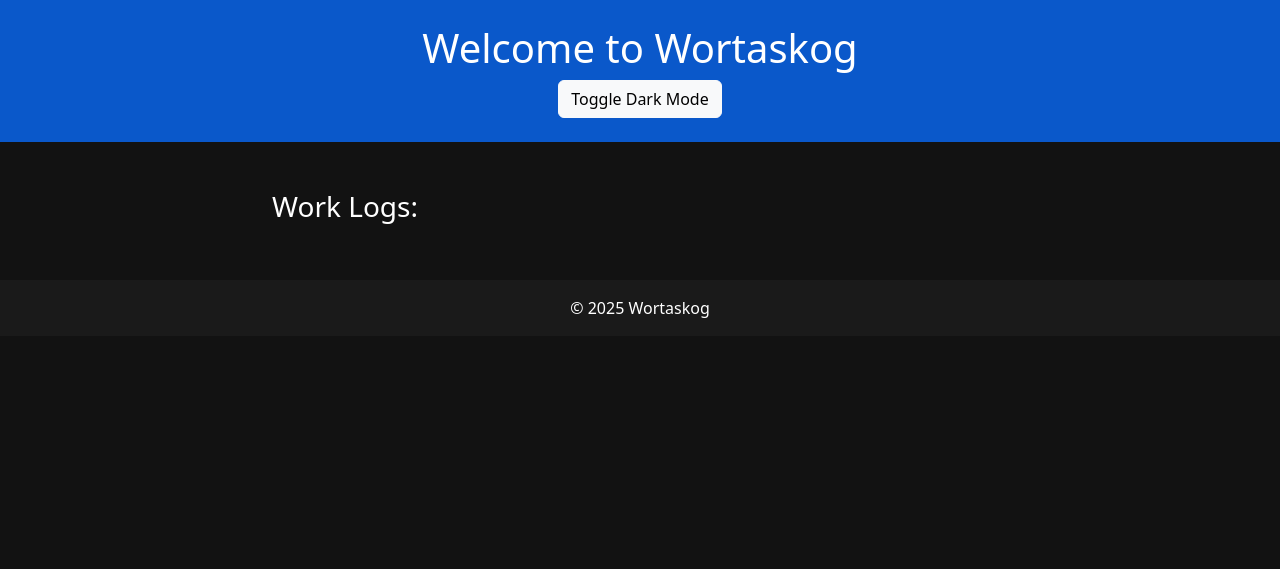
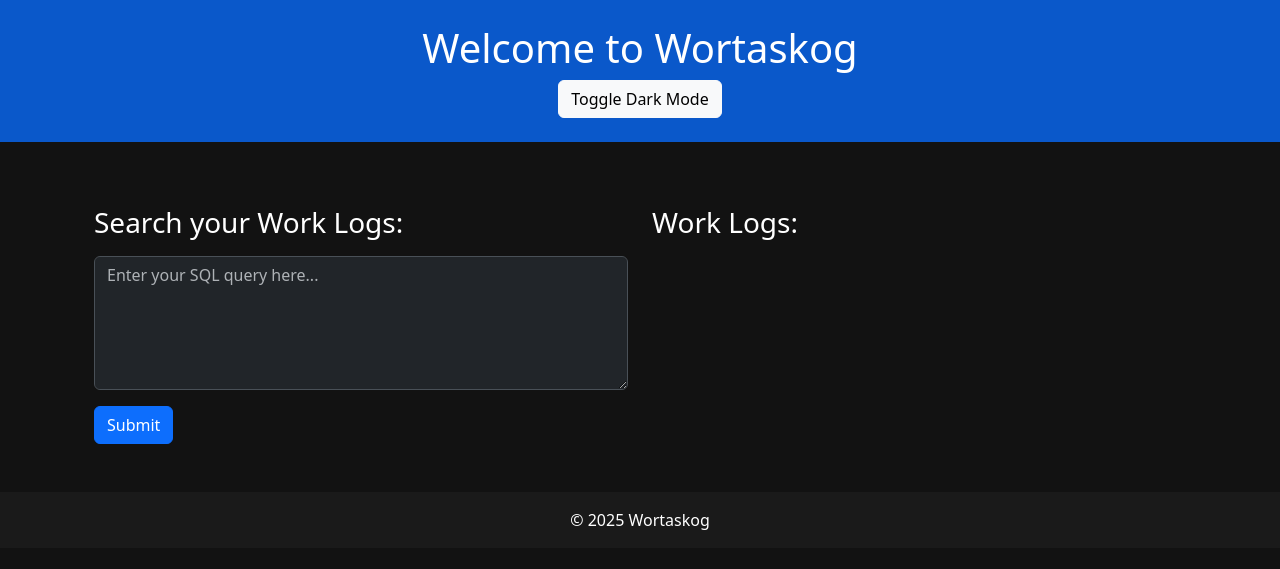
Before and after one commit to aranseiki/wortaskog, a Django app: page /log/view/ in a window 1280 px wide. Shown: the top 569 px of the page. Run offline with Django 5.2, Linux system fonts and the light colour scheme; data that the repository does not hold is empty.

Commit message:
Updated view to collect data by SQL Query and shows it side by side with query field in HTML file.

```diff
--- a/wortaskog/core/views.py
+++ b/wortaskog/core/views.py
@@ -59,21 +59,36 @@ def insert_worklogs(request):
 
 
 def view_worklogs(request):
-    # Get all work logs
-    work_logs = WorkLog.objects.all()
-
-    # Get current year
     current_year = datetime.now().year
 
-    # Create the context with all objects
+    # Initialize form
+    form = WorkLogForm(request.POST or None)
+
+    # Default data: Full data for a GET request
+    work_logs = WorkLog.objects.all()  # Fetch all work logs initially
+    if request.method == 'POST':
+        # breakpoint()  # Debugging
+        # if request.POST['MyQueryInput']:  # Ensure the form has MyQueryInput
+        sql_query = request.POST.get("MyQueryInput", "").strip()
+
+        print(sql_query, '\n')  # Debugging
+
+        if (sql_query) and (sql_query.lower().startswith('select')):
+            try:
+                work_logs = WorkLog.objects.raw(sql_query)
+                request.POST = []  # Clear the POST data to avoid re-execution of the query
+            except Exception as e:
+                messages.error(request, f"SQL Error: {e}")
+        else:
+            messages.error(request, "Invalid SQL query.")  # Error message if no SQL query is entered
+        # else:
+            # print(form.errors, '\n')  # Debugging
+            # messages.error(request, "Invalid SQL query.")
+
+    # Render the page with the current data (filtered or full)
     context = {
         'year': current_year,
         'work_logs': work_logs,
     }
 
-    # render all passing object to template
-    return render(
-        request = request,
-        template_name = 'core/logview.html',
-        context = context,
-    )
+    return render(request, 'core/logview.html', context)
--- a/wortaskog/templates/core/logview.html
+++ b/wortaskog/templates/core/logview.html
@@ -3,12 +3,35 @@
 {% block title %}view worklogs - Wortaskog{% endblock %}
 
 {% block content %}
-    <!-- Display Work Logs -->
-    <div class="row mt-5">
-        <div class="col-md-8 offset-md-2">
+<div class="container mt-4">
+    <div class="row">
+        <!-- Left Side: Work Logs SQL Query Form -->
+        <div class="col-md-6">
+            <div class="mt-3">
+                <h3>Search your Work Logs: </h3>
+            </div>
+            <div class="mt-3">
+                <form method="post" class="needs-validation" novalidate>
+                    {% csrf_token %}
+                    <div class="mt-3">
+                        <textarea id="queryInput" name="MyQueryInput" rows="5" class="form-control"
+                        placeholder="Enter your SQL query here..." title="Enter SQL query"></textarea>
+                    </div>
+                    <div class="mt-3">
+                        <button type="submit" class="btn btn-primary">Submit</button>
+                    </div>
+                </form>
+            </div>
+        </div>
+
+        <!-- Right Side: Display Work Logs -->
+        <div class="col-md-6">
+            <div class="mt-3">
                 <h3>Work Logs: </h3>
+            </div>
+            <div class="mt-3">
+                {% for log in work_logs %}
                 <ul class="list-group">
-                {% for log in work_logs %}
                     <li class="list-group-item">
                         <strong>Project name:</strong> {{ log.project_name }} <br />
                         <strong>Month worked:</strong> {{ log.month_index }} <br />
@@ -17,8 +40,10 @@
                         <strong>Task descriptions:</strong> {{ log.task_descriptions }} <br />
                         <strong>Observations:</strong> {{ log.observations }}
                     </li>
+                </ul>
                 {% endfor %}
-            </ul>
+            </div>
+        </div>
     </div>
 </div>
 {% endblock %}
```
Lines whose indentation alone changed are shown as unchanged.
